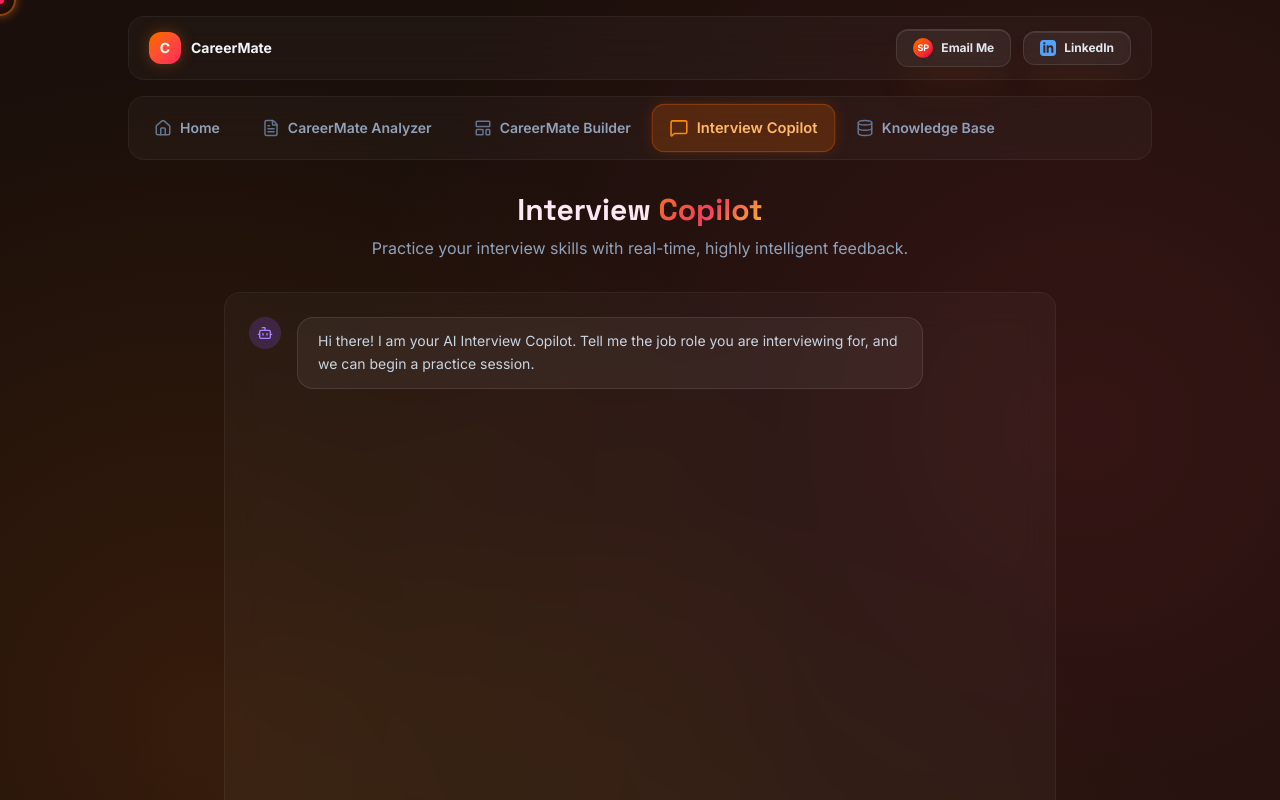
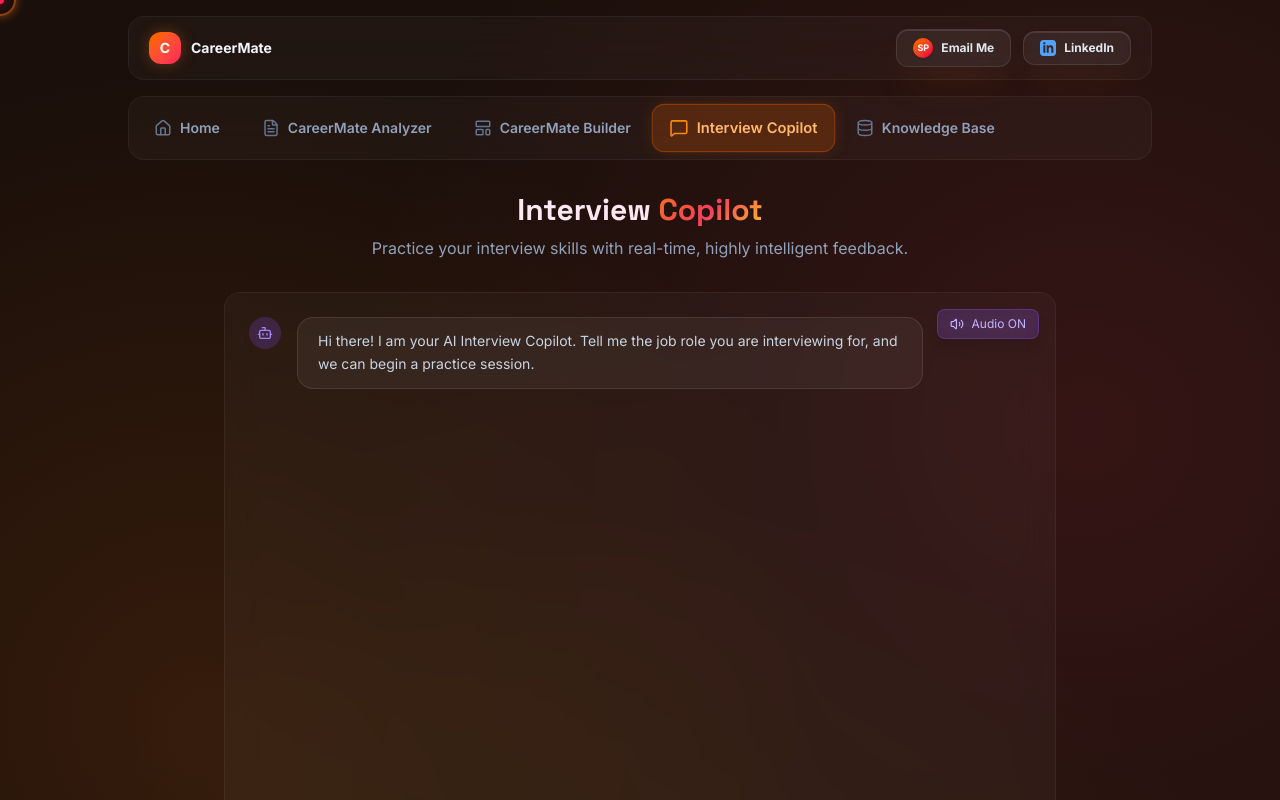
Before and after one commit to sankri15/CareerMate, a React (Vite) app: page /copilot in a window 1280 px wide. Shown: the top 800 px of the page. Built offline with nearby package versions, Linux system fonts and the light colour scheme.

Commit message:
feat: Add UI toggle for Interview Copilot TTS (Text-to-Speech)

```diff
--- a/src/pages/InterviewCopilot.jsx
+++ b/src/pages/InterviewCopilot.jsx
@@ -1,5 +1,5 @@
 import { useState, useRef, useEffect } from 'react';
-import { Send, Bot, User, KeyRound, AlertCircle, Mic } from 'lucide-react';
+import { Send, Bot, User, KeyRound, AlertCircle, Mic, Volume2, VolumeX } from 'lucide-react';
 
 export default function InterviewCopilot() {
   const envKey = import.meta.env.VITE_NEURAL_API_KEY;
@@ -11,6 +11,7 @@
   const [input, setInput] = useState('');
   const [isTyping, setIsTyping] = useState(false);
   const [isListening, setIsListening] = useState(false);
+  const [isAudioEnabled, setIsAudioEnabled] = useState(true);
   const [error, setError] = useState('');
   const bottomRef = useRef(null);
   const recognitionRef = useRef(null);
@@ -142,7 +143,7 @@
       setMessages(prev => [...prev, { role: 'assistant', content: aiResponseText }]);
 
       // Auto-play text-to-speech for the AI response
-      if ('speechSynthesis' in window) {
+      if (isAudioEnabled && 'speechSynthesis' in window) {
         window.speechSynthesis.cancel(); // Stop any ongoing speech
         const utterance = new SpeechSynthesisUtterance(aiResponseText);
         utterance.rate = 1.0;
@@ -172,7 +173,22 @@
 
       <div className="glass-card rounded-2xl flex flex-col h-[650px] border border-violet-500/20 overflow-hidden relative">
 
-        {/* Settings Panel Overlay Removed */}
+        {/* Audio Toggle */}
+        <button
+          onClick={() => {
+            setIsAudioEnabled(!isAudioEnabled);
+            if (isAudioEnabled && 'speechSynthesis' in window) window.speechSynthesis.cancel();
+          }}
+          className={`absolute top-4 right-4 z-10 px-3 py-1.5 rounded-lg border flex items-center gap-2 text-xs transition-colors shadow-lg backdrop-blur-sm ${
+            isAudioEnabled
+              ? 'bg-violet-500/20 border-violet-500/30 text-violet-300 hover:bg-violet-500/30'
+              : 'bg-black/40 border-white/10 text-slate-400 hover:bg-black/60'
+          }`}
+          title={isAudioEnabled ? "Disable AI Voice" : "Enable AI Voice"}
+        >
+          {isAudioEnabled ? <Volume2 size={14} /> : <VolumeX size={14} />}
+          {isAudioEnabled ? 'Audio ON' : 'Audio OFF'}
+        </button>
 
         {/* Chat History */}
         <div className="flex-1 overflow-y-auto p-6 space-y-6 scrollbar-hide">
```
